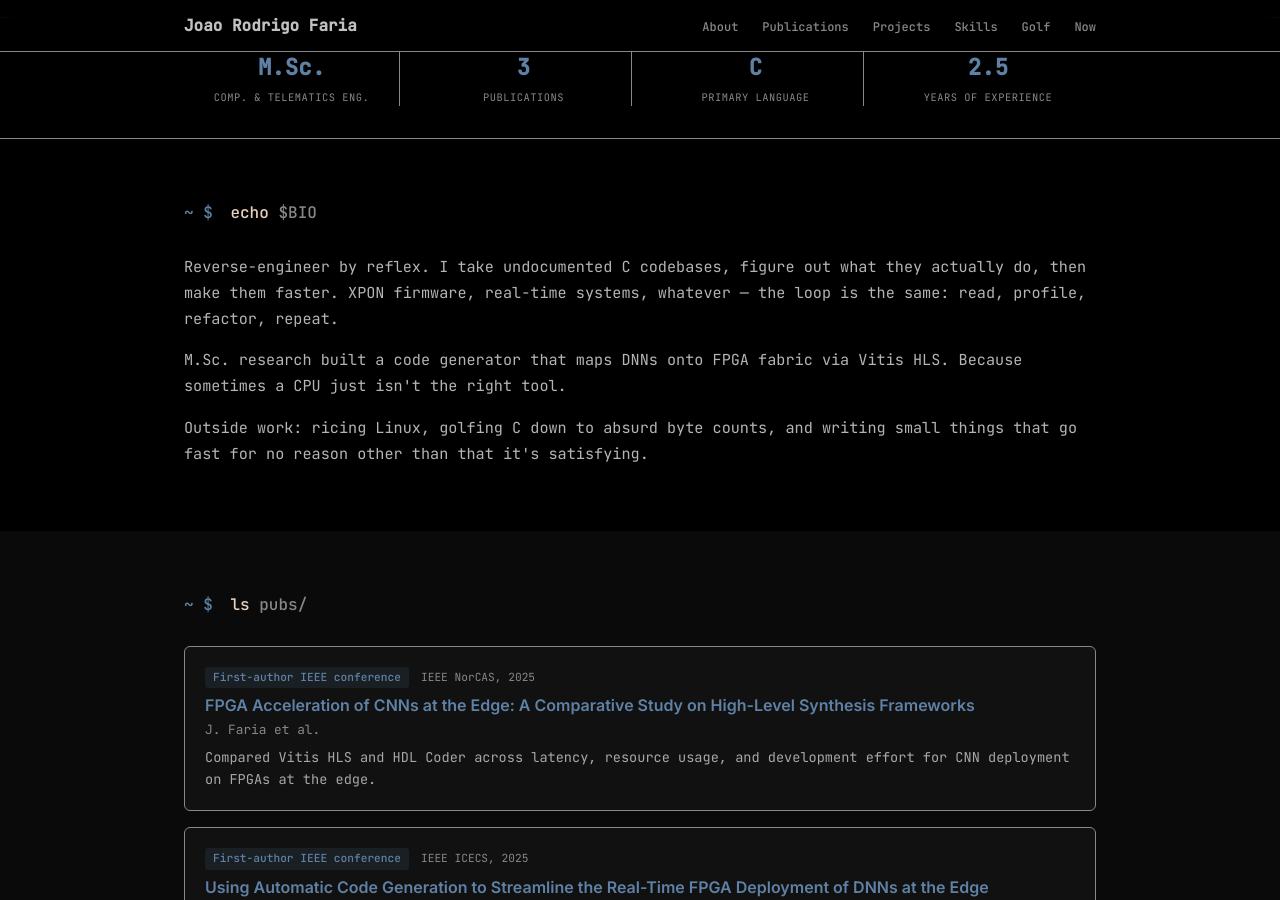
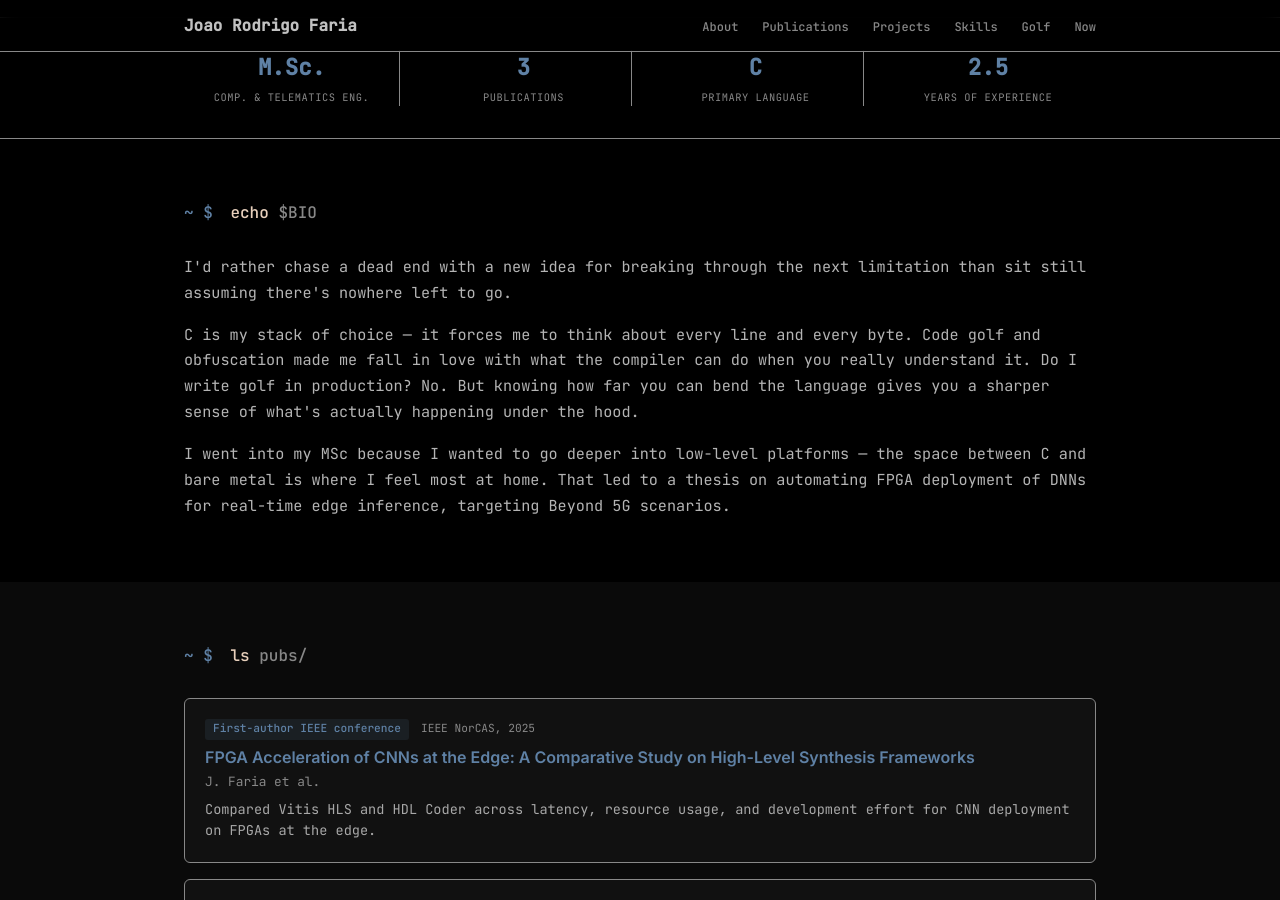
Before and after one commit to jrpfaria/jrpfaria.github.io, a Jekyll site: the page built from index.html, in a window 1280 px wide and 900 px high, scrolled down 883 px. Built offline with Jekyll 4.4.1, drawn with Linux system fonts in a browser that asks for light colours; some of the changed text lies outside the part shown.

Commit message:
improvements to the portfolio

```diff
--- a/_includes/about.html
+++ b/_includes/about.html
@@ -3,20 +3,21 @@
     <h2 class="section-title"><span class="prompt">~ $</span> <span class="cmd">echo</span> $BIO</h2>
     <div class="about-content">
       <p>
-        Reverse-engineer by reflex. I take undocumented C codebases,
-        figure out what they actually do, then make them faster.
-        XPON firmware, real-time systems, whatever — the loop is the same:
-        read, profile, refactor, repeat.
+        I'd rather chase a dead end with a new idea for breaking through the next
+        limitation than sit still assuming there's nowhere left to go.
       </p>
       <p>
-        M.Sc. research built a code generator that maps DNNs onto
-        FPGA fabric via Vitis HLS. Because sometimes a CPU just
-        isn't the right tool.
+        C is my stack of choice — it forces me to think about every line and every
+        byte. Code golf and obfuscation made me fall in love with what the compiler
+        can do when you really understand it. Do I write golf in production? No. But
+        knowing how far you can bend the language gives you a sharper sense of what's
+        actually happening under the hood.
       </p>
       <p>
-        Outside work: ricing Linux, golfing C down to absurd byte counts,
-        and writing small things that go fast for no reason other than
-        that it's satisfying.
+        I went into my MSc because I wanted to go deeper into low-level platforms —
+        the space between C and bare metal is where I feel most at home. That led to
+        a thesis on automating FPGA deployment of DNNs for real-time edge inference,
+        targeting Beyond 5G scenarios.
       </p>
     </div>
   </div>
--- a/_includes/code-golf.html
+++ b/_includes/code-golf.html
@@ -7,7 +7,7 @@
           <span class="dot" style="background:#5f81a5"></span>
           <span class="dot" style="background:#d0dfee"></span>
           <span class="dot" style="background:#e8d0bc"></span>
-          <span class="terminal-title">quine.c</span>
+          <span class="terminal-title">quine.c <span class="dim">/* 74c 74b */</span></span>
         </div>
         <div class="terminal-body">
           <pre><span class="prompt"></span>main(){char*s=<span class="str">"main(){char*s=%c%s%c;printf(s,34,s,34);}"</span>;printf(s,34,s,34);}</pre>
@@ -18,7 +18,7 @@
           <span class="dot" style="background:#5f81a5"></span>
           <span class="dot" style="background:#d0dfee"></span>
           <span class="dot" style="background:#e8d0bc"></span>
-          <span class="terminal-title">fizzbuzz.c <span class="dim">/* 67B */</span></span>
+          <span class="terminal-title">fizzbuzz.c <span class="dim">/* 67c 67b */</span></span>
         </div>
         <div class="terminal-body">
           <pre><span class="prompt"></span>i;main(){for(;i++&lt;99;)printf(i%15?i%5?i%3?<span class="str">"%d"</span>:<span class="str">"Fizz"</span>:<span class="str">"Buzz"</span>:<span class="str">"FizzBuzz"</span>,i);}</pre>
@@ -26,6 +26,8 @@
       </div>
       <p class="code-golf-desc">
         Code golf, obfuscation, and tiny programs&nbsp;&mdash;&nbsp;reducing C to its essentials.
+        I learn fastest when I'm pushed creatively, and nothing bends my understanding
+        of the language like squeezing it into as few bytes as possible.
         There is beauty in constraint.
       </p>
     </div>
--- a/assets/css/style.scss
+++ b/assets/css/style.scss
@@ -89,6 +89,25 @@
   border-radius: 8px;
   overflow: hidden;
   background: $bg;
+}
+
+.terminal-frame-small {
+  margin-top: 1.25rem;
+  font-size: 0.72rem;
+
+  .terminal-body {
+    padding: 0.4rem 0.75rem;
+  }
+
+  .line {
+    margin: 0;
+    line-height: 1.5;
+  }
+
+  .prompt {
+    color: $text-muted;
+    margin-right: 0.3rem;
+  }
 }
 
 .terminal-bar {
--- a/index.html
+++ b/index.html
@@ -34,11 +34,11 @@
 {% include skills.html %}
 {% include code-golf.html %}
 
-<section id="currently" class="section">
+<section id="currently" class="section section-alt">
   <div class="container">
     <h2 class="section-title"><span class="prompt">~ $</span> <span class="cmd">cat</span> /proc/self/status</h2>
     <div class="currently-content">
-      <p>Currently exploring RISC-V extensibility, SIMD microbenchmarks, and Vitis HLS code generation for real-time edge inference.</p>
+      <p>Building a symbiosis between my desktop and microcontrollers — the desktop handles the heavy computing, the microcontrollers handle the sensing and actuating, and together they make my home a little more interesting. On the software side: tweaking my Linux environment until it feels right (for another week), picking up new Neovim tricks, and wondering if the next keyboard layout will finally be the one.</p>
     </div>
   </div>
 </section>
```
